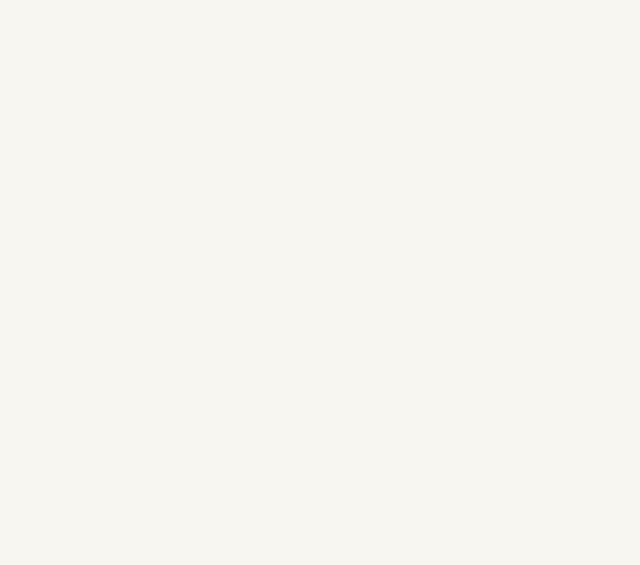
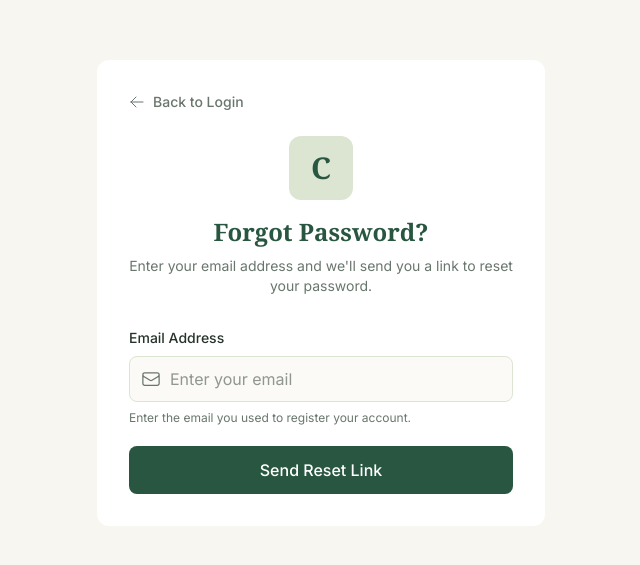
Before and after one commit to Yukta062006/ClinicOpsAgent, a React (Vite) app: page /forgot-password in a window 1280 px wide. Before the commit this address had no page. Shown: the part 107-672 px from the top of the page, without its empty margins (319-959 px from the left). Built offline with nearby package versions, Linux system fonts and the light colour scheme.

Commit message:
feat: Add forgot password and improve error handling

```diff
--- a/src/App.tsx
+++ b/src/App.tsx
@@ -3,6 +3,7 @@ import { Routes, Route, Navigate } from 'react-router-dom'
 import Layout from './layouts/Layout'
 import Login from './pages/Login'
 import Signup from './pages/Signup'
+import ForgotPassword from './pages/ForgotPassword'
 import Dashboard from './pages/Dashboard'
 import FrontDesk from './pages/FrontDesk'
 import PatientDashboard from './pages/PatientDashboard'
@@ -33,6 +34,7 @@ function App() {
       <Routes>
         <Route path="/login" element={<Login />} />
         <Route path="/signup" element={<Signup />} />
+        <Route path="/forgot-password" element={<ForgotPassword />} />
         <Route
           path="/dashboard"
           element={
--- /dev/null
+++ b/src/pages/ForgotPassword.tsx
@@ -0,0 +1,109 @@
+import React, { useState } from 'react'
+import { useNavigate } from 'react-router-dom'
+import { EnvelopeIcon, ArrowLeftIcon } from '@heroicons/react/24/outline'
+
+export default function ForgotPassword() {
+  const [email, setEmail] = useState('')
+  const [isLoading, setIsLoading] = useState(false)
+  const [error, setError] = useState('')
+  const [success, setSuccess] = useState(false)
+  const navigate = useNavigate()
+
+  const handleSubmit = async (e: React.FormEvent) => {
+    e.preventDefault()
+    setIsLoading(true)
+    setError('')
+
+    // For now, simulate password reset
+    // In production, this would send an email with reset link
+    try {
+      // Simulate API call
+      await new Promise(resolve => setTimeout(resolve, 1000))
+      setSuccess(true)
+    } catch (err: any) {
+      setError(err.message || 'Failed to send reset email. Please try again.')
+    } finally {
+      setIsLoading(false)
+    }
+  }
+
+  if (success) {
+    return (
+      <div className="min-h-screen flex items-center justify-center bg-warm-cream p-4">
+        <div className="bg-white rounded-xl shadow-card w-full max-w-md p-8 text-center">
+          <div className="w-16 h-16 bg-green-100 rounded-xl flex items-center justify-center mx-auto mb-4">
+            <EnvelopeIcon className="w-8 h-8 text-green-600" />
+          </div>
+          <h2 className="text-2xl font-serif font-bold text-forest-green mb-2">Check Your Email</h2>
+          <p className="text-sm text-text-secondary mb-6">
+            We've sent a password reset link to <strong>{email}</strong>. Please check your inbox and follow the instructions.
+          </p>
+          <button
+            onClick={() => navigate('/login')}
+            className="w-full bg-forest-green text-white py-3 rounded-lg font-medium hover:bg-green-600 transition-all"
+          >
+            Back to Login
+          </button>
+        </div>
+      </div>
+    )
+  }
+
+  return (
+    <div className="min-h-screen flex items-center justify-center bg-warm-cream p-4">
+      <div className="bg-white rounded-xl shadow-card w-full max-w-md p-8">
+        <button
+          onClick={() => navigate('/login')}
+          className="flex items-center space-x-2 text-text-secondary hover:text-forest-green mb-6"
+        >
+          <ArrowLeftIcon className="w-4 h-4" />
+          <span className="text-sm font-medium">Back to Login</span>
+        </button>
+
+        <div className="text-center mb-8">
+          <div className="w-16 h-16 bg-pale-sage rounded-xl flex items-center justify-center mx-auto mb-4">
+            <span className="font-serif font-bold text-forest-green text-3xl">C</span>
+          </div>
+          <h1 className="text-2xl font-serif font-bold text-forest-green mb-2">Forgot Password?</h1>
+          <p className="text-sm text-text-secondary">
+            Enter your email address and we'll send you a link to reset your password.
+          </p>
+        </div>
+
+        {error && (
+          <div className="mb-4 p-3 bg-red-50 border border-red-200 rounded-lg">
+            <p className="text-sm text-red-600">{error}</p>
+          </div>
+        )}
+
+        <form onSubmit={handleSubmit} className="space-y-5">
+          <div>
+            <label className="block text-sm font-medium text-text-primary mb-2">Email Address</label>
+            <div className="relative">
+              <EnvelopeIcon className="absolute left-3 top-1/2 -translate-y-1/2 w-5 h-5 text-text-secondary" />
+              <input
+                type="email"
+                value={email}
+                onChange={(e) => setEmail(e.target.value)}
+                className="w-full pl-10 pr-4 py-2.5 bg-warm-cream/50 border border-pale-sage rounded-lg focus:outline-none focus:ring-2 focus:ring-forest-green focus:border-transparent transition-all"
+                placeholder="Enter your email"
+                required
+              />
+            </div>
+            <p className="text-xs text-text-secondary mt-2">
+              Enter the email you used to register your account.
+            </p>
+          </div>
+
+          <button
+            type="submit"
+            disabled={isLoading}
+            className="w-full bg-forest-green text-white py-3 rounded-lg font-medium hover:bg-green-600 transition-all duration-200 disabled:opacity-50 disabled:cursor-not-allowed shadow-card"
+          >
+            {isLoading ? 'Sending Reset Link...' : 'Send Reset Link'}
+          </button>
+        </form>
+      </div>
+    </div>
+  )
+}
--- a/src/pages/Login.tsx
+++ b/src/pages/Login.tsx
@@ -111,7 +111,7 @@ export default function Login() {
               <input type="checkbox" className="w-4 h-4 text-forest-green rounded border-pale-sage" />
               <span className="text-sm text-text-secondary">Remember me</span>
             </label>
-            <a href="#" className="text-sm text-forest-green hover:text-green-600 transition-colors">
+            <a href="/forgot-password" className="text-sm text-forest-green hover:text-green-600 transition-colors">
               Forgot password?
             </a>
           </div>
```
